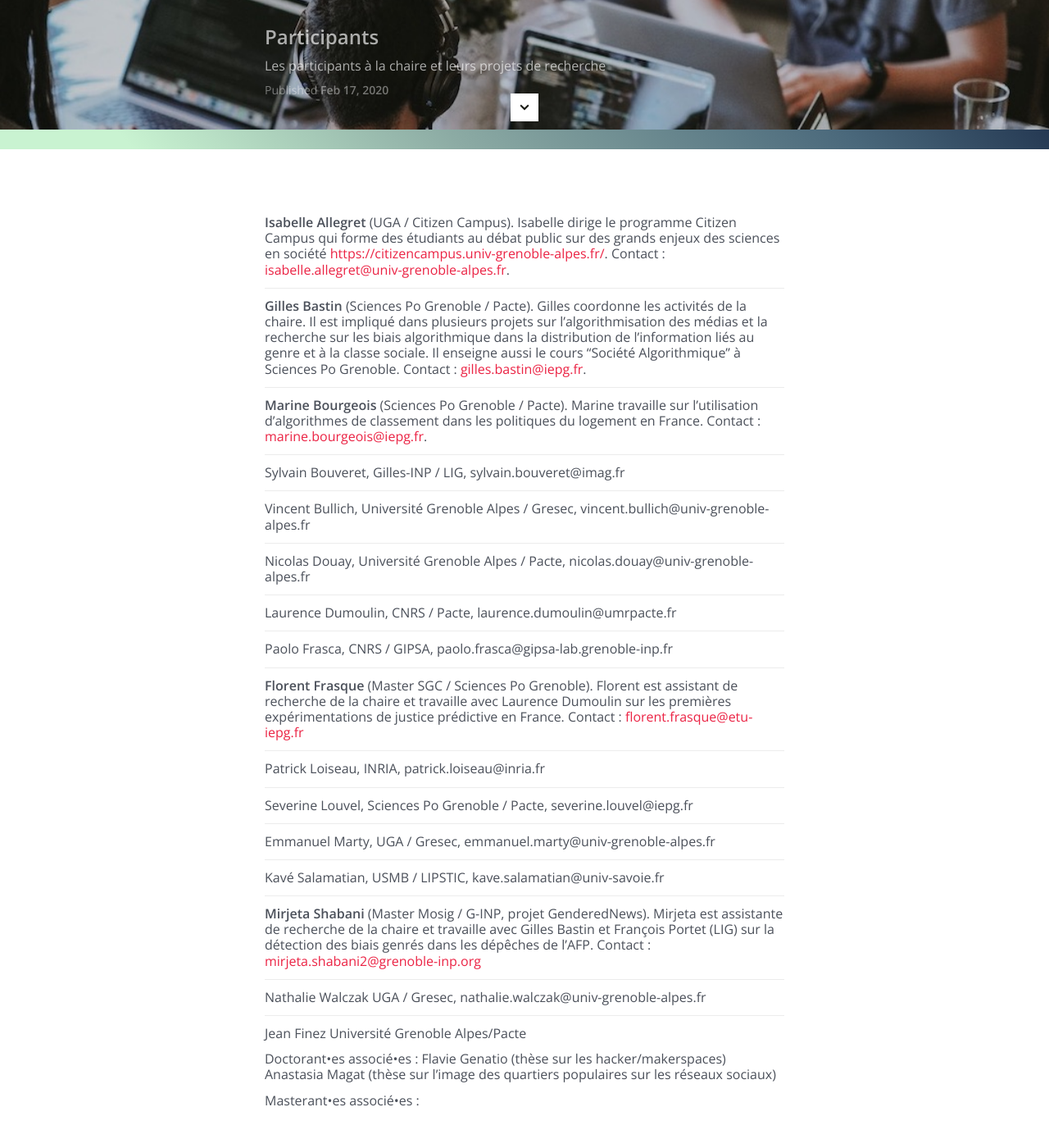
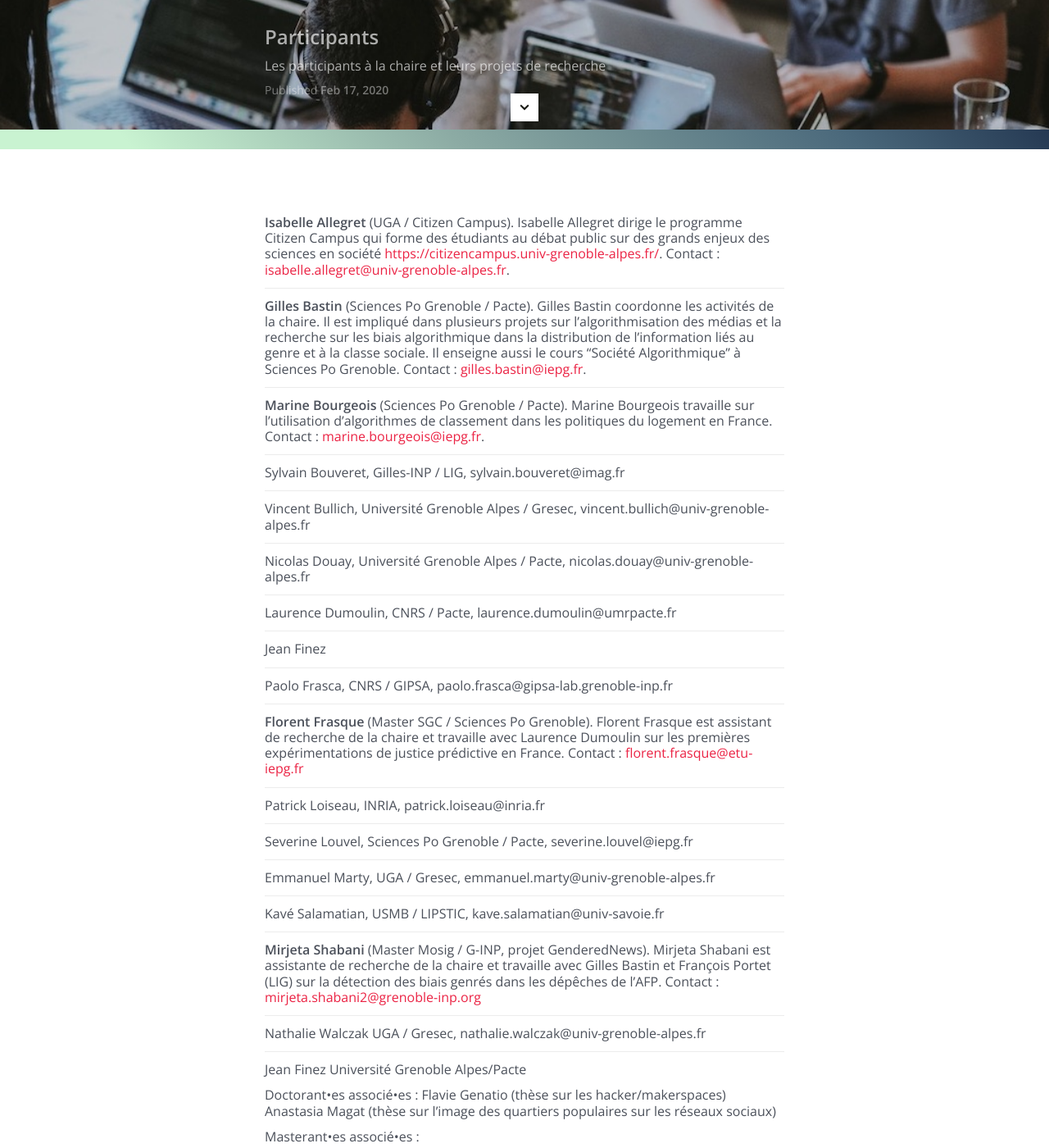
Before and after one commit to gillesbastin/algorithmicsociety.github.io, a Jekyll site: the page built from participants.md, in a window 1280 px wide and 1400 px high, scrolled down 218 px. Shown: the whole window at 82% size. Built offline with Jekyll 4.4.1, drawn with Linux system fonts in a browser that asks for light colours.

Commit message:
Update participants.md

```diff
--- a/participants.md
+++ b/participants.md
@@ -13,11 +13,11 @@ image: 			header-1.jpg
 
 ---
 
-**Isabelle Allegret** (UGA / Citizen Campus). Isabelle dirige le programme Citizen Campus qui forme des étudiants au débat public sur des grands enjeux des sciences en société [https://citizencampus.univ-grenoble-alpes.fr/](https://citizencampus.univ-grenoble-alpes.fr/). Contact : [isabelle.allegret@univ-grenoble-alpes.fr](mailto:isabelle.allegret@univ-grenoble-alpes.fr).
+**Isabelle Allegret** (UGA / Citizen Campus). Isabelle Allegret dirige le programme Citizen Campus qui forme des étudiants au débat public sur des grands enjeux des sciences en société [https://citizencampus.univ-grenoble-alpes.fr/](https://citizencampus.univ-grenoble-alpes.fr/). Contact : [isabelle.allegret@univ-grenoble-alpes.fr](mailto:isabelle.allegret@univ-grenoble-alpes.fr).
 <hr>
-**Gilles Bastin** (Sciences Po Grenoble / Pacte). Gilles coordonne les activités de la chaire. Il est impliqué dans plusieurs projets sur l'algorithmisation des médias et la recherche sur les biais algorithmique dans la distribution de l'information liés au genre et à la classe sociale. Il enseigne aussi le cours "Société Algorithmique" à Sciences Po Grenoble. Contact : [gilles.bastin@iepg.fr](mailto:gilles.bastin@iepg.fr).
+**Gilles Bastin** (Sciences Po Grenoble / Pacte). Gilles Bastin coordonne les activités de la chaire. Il est impliqué dans plusieurs projets sur l'algorithmisation des médias et la recherche sur les biais algorithmique dans la distribution de l'information liés au genre et à la classe sociale. Il enseigne aussi le cours "Société Algorithmique" à Sciences Po Grenoble. Contact : [gilles.bastin@iepg.fr](mailto:gilles.bastin@iepg.fr).
 <hr>
-**Marine Bourgeois** (Sciences Po Grenoble / Pacte). Marine travaille sur l'utilisation d'algorithmes de classement dans les politiques du logement en France. Contact : [marine.bourgeois@iepg.fr](marine.bourgeois@iepg.fr).
+**Marine Bourgeois** (Sciences Po Grenoble / Pacte). Marine Bourgeois travaille sur l'utilisation d'algorithmes de classement dans les politiques du logement en France. Contact : [marine.bourgeois@iepg.fr](marine.bourgeois@iepg.fr).
 <hr>
 Sylvain Bouveret, Gilles-INP / LIG, sylvain.bouveret@imag.fr
 <hr>
@@ -27,9 +27,11 @@ Nicolas Douay, Université Grenoble Alpes / Pacte, nicolas.douay@univ-grenoble-a
 <hr>
 Laurence Dumoulin, CNRS / Pacte, laurence.dumoulin@umrpacte.fr
 <hr>
+Jean Finez
+<hr>
 Paolo Frasca, CNRS / GIPSA, paolo.frasca@gipsa-lab.grenoble-inp.fr
 <hr>
-**Florent Frasque** (Master SGC / Sciences Po Grenoble). Florent est assistant de recherche de la chaire et travaille avec Laurence Dumoulin sur les premières expérimentations de justice prédictive en France. Contact : [florent.frasque@etu-iepg.fr](mailto:florent.frasque@etu-iepg.fr)
+**Florent Frasque** (Master SGC / Sciences Po Grenoble). Florent Frasque est assistant de recherche de la chaire et travaille avec Laurence Dumoulin sur les premières expérimentations de justice prédictive en France. Contact : [florent.frasque@etu-iepg.fr](mailto:florent.frasque@etu-iepg.fr)
 <hr>
 Patrick Loiseau, INRIA, patrick.loiseau@inria.fr
 <hr>
@@ -39,7 +41,7 @@ Emmanuel Marty, UGA / Gresec, emmanuel.marty@univ-grenoble-alpes.fr
 <hr>
 Kavé Salamatian, USMB / LIPSTIC, kave.salamatian@univ-savoie.fr
 <hr>
-**Mirjeta Shabani** (Master Mosig / G-INP, projet GenderedNews). Mirjeta est assistante de recherche de la chaire et travaille avec Gilles Bastin et François Portet (LIG) sur la détection des biais genrés dans les dépêches de l'AFP. Contact : [mirjeta.shabani2@grenoble-inp.org](mailto:mirjeta.shabani2@grenoble-inp.org)
+**Mirjeta Shabani** (Master Mosig / G-INP, projet GenderedNews). Mirjeta Shabani est assistante de recherche de la chaire et travaille avec Gilles Bastin et François Portet (LIG) sur la détection des biais genrés dans les dépêches de l'AFP. Contact : [mirjeta.shabani2@grenoble-inp.org](mailto:mirjeta.shabani2@grenoble-inp.org)
 <hr>
 Nathalie Walczak UGA / Gresec, nathalie.walczak@univ-grenoble-alpes.fr
 <hr>
```
